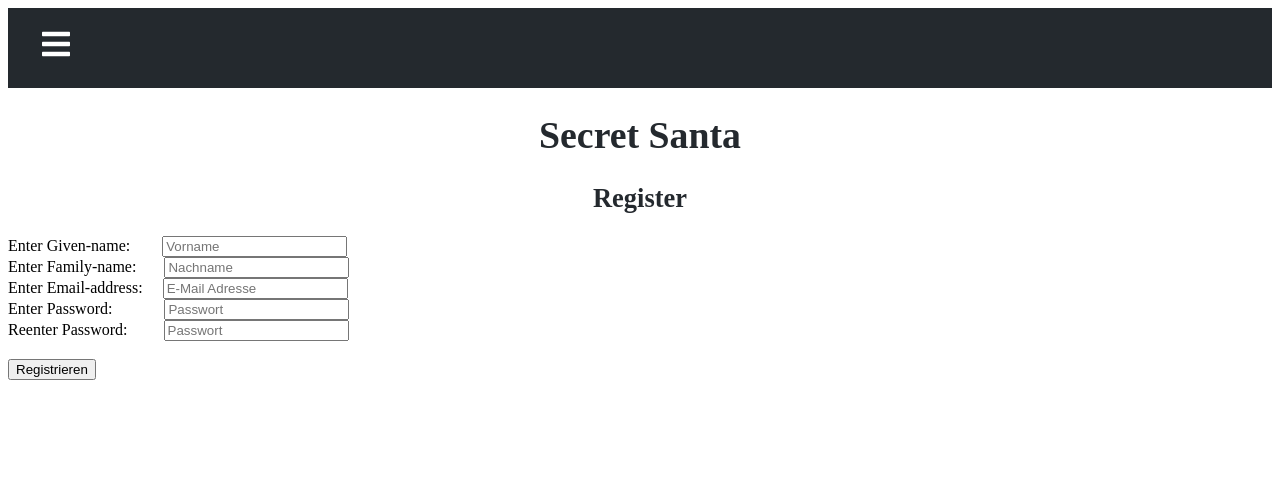
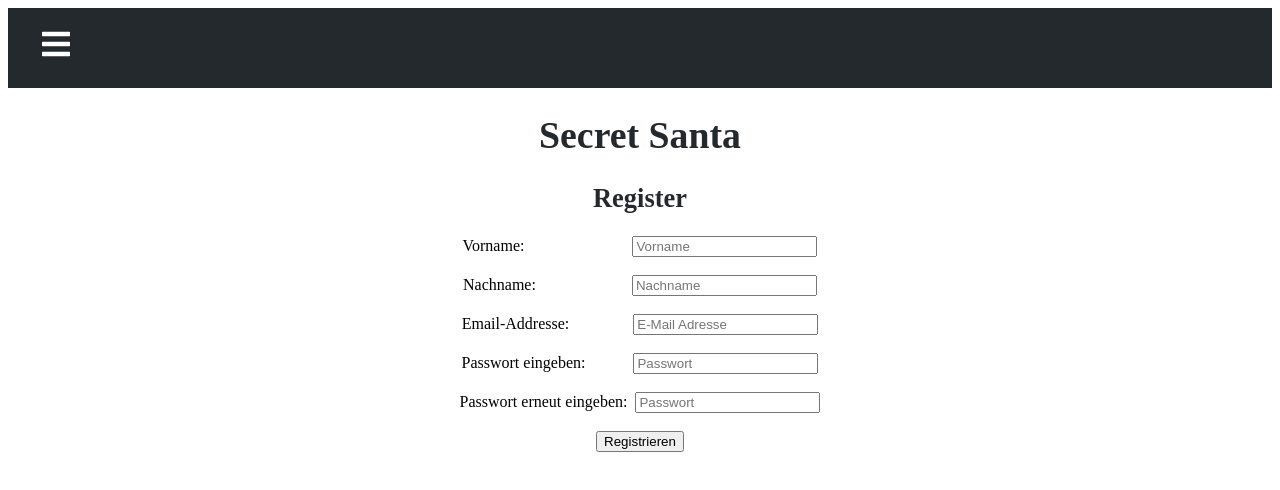
Before and after one commit to pgs3238/WichtelApp2, a React (Create React App) app in the folder src/main/frontend/: page /registrierung in a window 1280 px wide. Shown: the top 490 px of the page. Built offline with nearby package versions, Linux system fonts and the light colour scheme.

Commit message:
kleine Änderungen in den faces..

```diff
--- a/src/main/frontend/src/pages/EventAnlegen.jsx
+++ b/src/main/frontend/src/pages/EventAnlegen.jsx
@@ -25,6 +25,7 @@ function Layout() {
             <h2>Erstellen Sie ein neues Event:</h2>
             <div className="eventname">
                 <label> Wie soll das Event heißen? </label>
+                &nbsp;
                 <input
                     type = "text"
                     placeholder="Eventname"
@@ -37,6 +38,7 @@ function Layout() {
             <br/>
             <div className="eventdatum">
                 <label>Wann soll das Event starten? </label>
+                &emsp;&nbsp;&nbsp;&nbsp;
                 <input
 
                     type = "date"
@@ -46,6 +48,7 @@ function Layout() {
             </div>
             <div className="eventlocation">
                 <label> Wo findet das Event statt? </label>
+                &nbsp;&nbsp;
                 <input
                     type="text"
                     placeholder="Eventlocation"
@@ -57,6 +60,7 @@ function Layout() {
             <br/>
             <div className="sstermin">
                 <label> Secret Santa Termin: </label>
+                &emsp;&emsp;&emsp;&emsp;&emsp;
                 <input
                     type = "date"
                     onChange = {e=>setDate(e.target.value)}
--- a/src/main/frontend/src/pages/Home.css
+++ b/src/main/frontend/src/pages/Home.css
@@ -15,3 +15,9 @@ h3 {
     text-align: center;
     font-size: 4mm;
 }
+
+anmelden {
+
+    text-align: center;
+    font-size: 4mm;
+}
--- a/src/main/frontend/src/pages/Home.jsx
+++ b/src/main/frontend/src/pages/Home.jsx
@@ -10,13 +10,20 @@ function Layout() {
         <br/>
         <h2>Was ist Secret Santa?</h2>
 
-            <h3>Hier hast du die Möglichkeit dich zusammen mit Familie, Freunden oder
-                Kollegen für eine unterhaltsame Wichtelrunde anzumelden. Sobald die Wichtelrunde durch den Organisator
-                gestartet wird, wirst du per Zufall einer Person zugewiesen werden, für die du ein Geschenk kaufen kannst.
-                Lass die Vorfreude beginnen und melde dich jetzt an.
+            <h3><center>Hier hast du die Möglichkeit dich zusammen mit Familie, Freunden oder Kollegen </center>
+                <center>für eine unterhaltsame Wichtelrunde anzumelden. Sobald die Wichtelrunde durch den Organisator </center>
+                <center>gestartet wird, wirst du per Zufall einer Person zugewiesen werden,</center>
+                <center>für die du ein Geschenk kaufen kannst.</center>
+                <center>Lass die Vorfreude beginnen und melde dich jetzt an.</center>
             </h3>
 
+
         </div>
+
+
+
+
+
             );
 }
 
--- /dev/null
+++ b/src/main/frontend/src/pages/Registrierung.css
@@ -0,0 +1,18 @@
+.name {
+    text-align: center;
+}
+.nname {
+    text-align: center;
+}
+.email {
+    text-align: center;
+}
+.passwort {
+    text-align: center;
+}
+.repasswort {
+    text-align: center;
+}
+.register {
+    text-align: center;
+}
--- a/src/main/frontend/src/pages/Registrierung.jsx
+++ b/src/main/frontend/src/pages/Registrierung.jsx
@@ -1,5 +1,6 @@
 
 import React, {useState} from 'react';
+import './Registrierung.css'
 
 function Layout() {
     const [inputs, setInputs] = useState({});
@@ -18,8 +19,9 @@ function Layout() {
         <form onSubmit={handleSubmit}>
             <h1>Secret Santa</h1>
             <h2>Register</h2>
-            <label>Enter Given-name:
-                &emsp;&nbsp;&nbsp;&nbsp;
+            <div className="name">
+                <label>Vorname: </label>
+                &emsp;&emsp;&emsp;&emsp;&emsp;&emsp;&nbsp;&nbsp;
                 <input
                     type="text"
                     placeholder="Vorname"
@@ -28,10 +30,11 @@ function Layout() {
                     value={inputs.name || ""}
                     onChange={handleChange}
                 />
-            </label>
+            </div>
             <br/>
-            <label>Enter Family-name:
-                &emsp;&nbsp;&nbsp;
+            <div className="nname">
+                <label>Nachname: </label>
+                &emsp;&emsp;&emsp;&emsp;&emsp;&nbsp;&nbsp;&nbsp;
                 <input
                     type="text"
                     placeholder="Nachname"
@@ -40,10 +43,11 @@ function Layout() {
                     value={inputs.name || ""}
                     onChange={handleChange}
                 />
-            </label>
+            </div>
             <br/>
-            <label>Enter Email-address:
-                &emsp;
+            <div className="email">
+                <label>Email-Addresse: </label>
+                &emsp;&emsp;&emsp;&nbsp;&nbsp;&nbsp;
                 <input
                     type="text"
                     placeholder="E-Mail Adresse"
@@ -52,10 +56,11 @@ function Layout() {
                     value={inputs.email || ""}
                     onChange={handleChange}
                 />
-            </label>
+            </div>
             <br/>
-            <label>Enter Password:
-                &emsp;&emsp;&emsp;
+            <div className="passwort">
+                <label>Passwort eingeben: </label>
+                &emsp;&emsp;&nbsp;&nbsp;&nbsp;
                 <input
                     type="password"
                     placeholder="Passwort"
@@ -64,10 +69,11 @@ function Layout() {
                     value={inputs.password || ""}
                     onChange={handleChange}
                 />
-            </label>
+            </div>
             <br/>
-            <label>Reenter Password:
-                &emsp;&emsp;
+            <div className="repasswort">
+                <label>Passwort erneut eingeben: </label>
+                &nbsp;
                 <input
                     type="password"
                     placeholder="Passwort"
@@ -76,9 +82,11 @@ function Layout() {
                     value={inputs.password || ""}
                     onChange={handleChange}
                 />
-            </label>
-            <br/><br/>
-            <input type="submit" id="adduser" value="Registrieren"/>
+            </div>
+            <br/>
+            <div className="register">
+                <input type="submit" id="adduser" value="Registrieren"/>
+            </div>
         </form>
     );
 }
```
